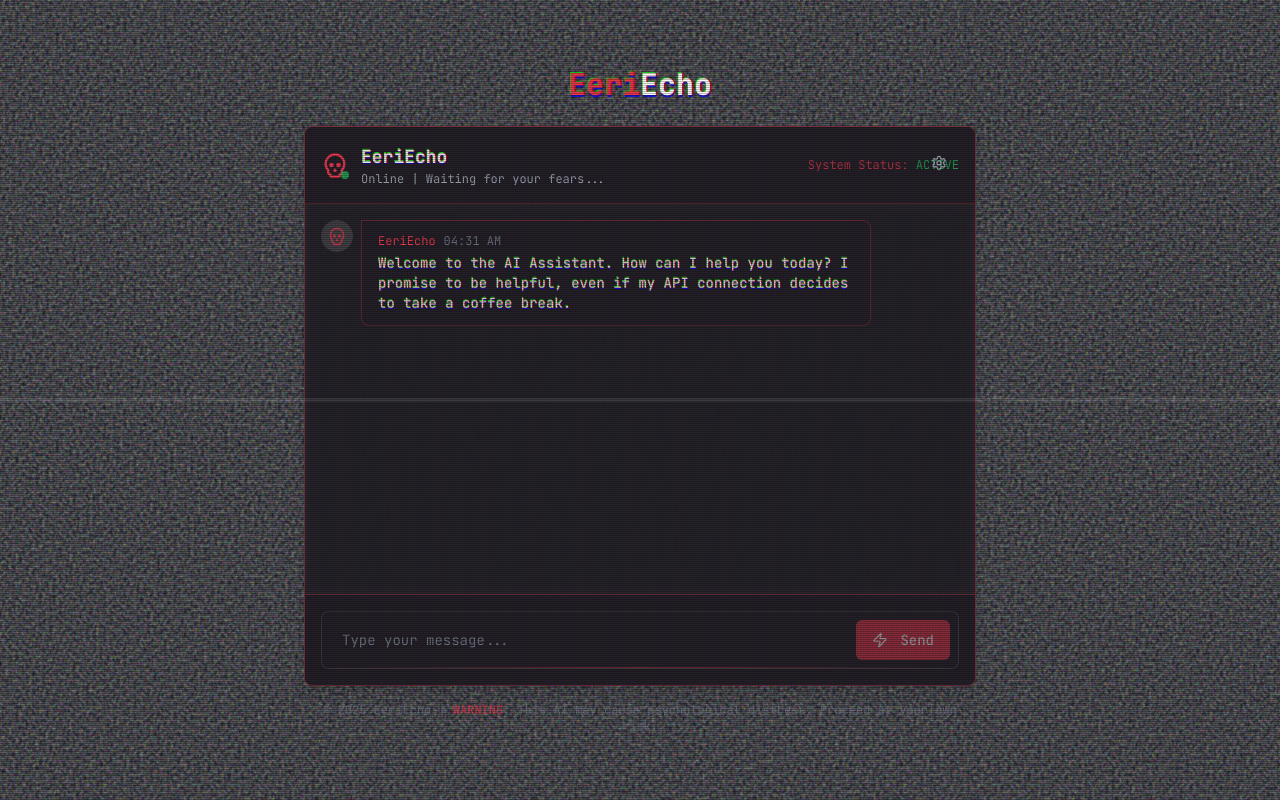
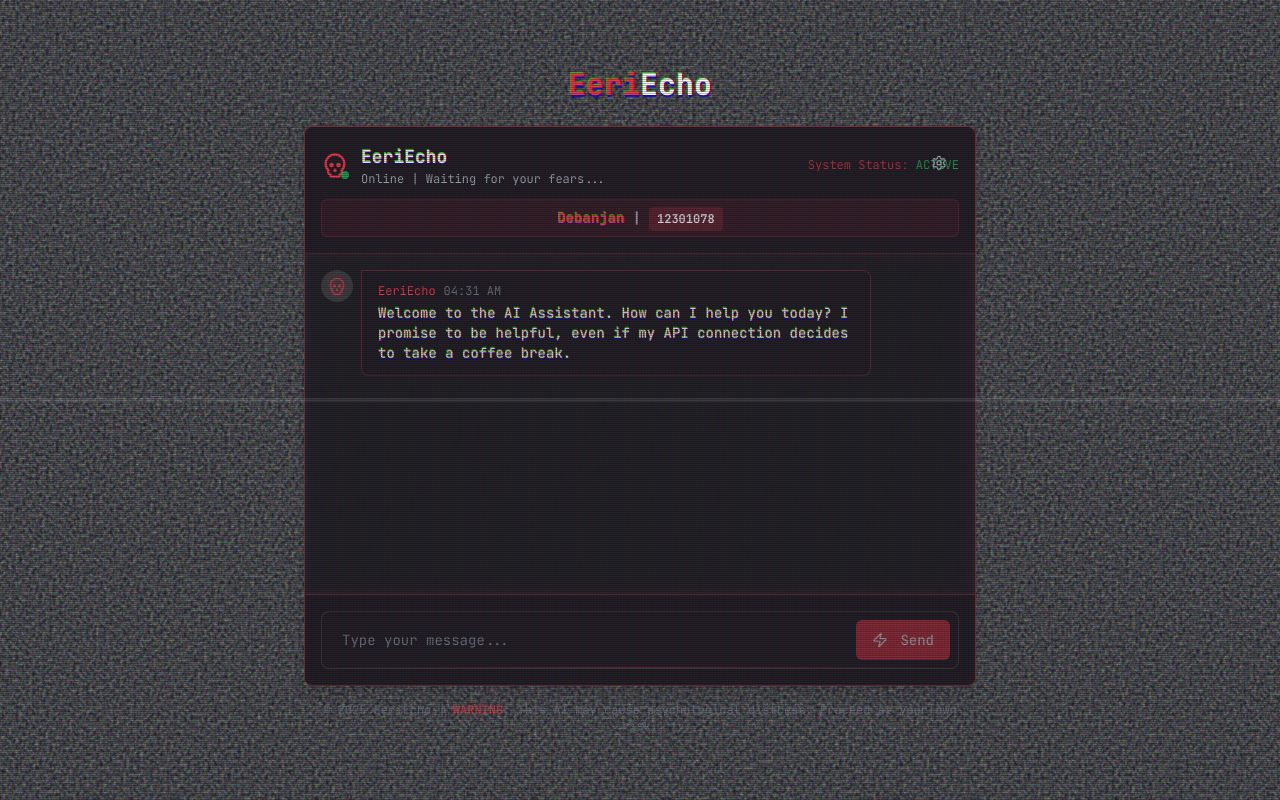
Before and after one commit to Fazesen/eerie-echo-bot, a React (Vite) app: page / in a window 1280 px wide. Built offline with nearby package versions, Linux system fonts and the light colour scheme.

Commit message:
Add name and registration number
Add name and registration number to the header with styling.

```diff
--- a/src/components/ChatHeader.tsx
+++ b/src/components/ChatHeader.tsx
@@ -4,7 +4,8 @@ import { Skull } from 'lucide-react';
 
 const ChatHeader: React.FC = () => {
   return (
-    <div className="flex items-center justify-between p-4 border-b border-horror-blood/30 bg-horror-darker rounded-t-lg">
+    <div className="flex flex-col p-4 border-b border-horror-blood/30 bg-horror-darker rounded-t-lg">
+      <div className="flex items-center justify-between mb-2">
         <div className="flex items-center">
           <div className="relative mr-3">
             <Skull className="h-7 w-7 text-horror-blood" />
@@ -19,6 +20,17 @@ const ChatHeader: React.FC = () => {
           System Status: <span className="text-green-500">ACTIVE</span>
         </div>
       </div>
+
+      <div className="flex items-center justify-center mt-1 p-2 bg-horror-blood/10 rounded-md border border-horror-blood/20">
+        <div className="text-center">
+          <p className="text-sm font-bold text-gray-200">
+            <span className="text-horror-blood glitch-text">Debanjan</span>
+            <span className="mx-2 text-gray-400">|</span>
+            <span className="text-xs text-gray-300 font-mono bg-horror-blood/20 px-2 py-1 rounded">12301078</span>
+          </p>
+        </div>
+      </div>
+    </div>
   );
 };
 
```
Lines whose indentation alone changed are shown as unchanged.
